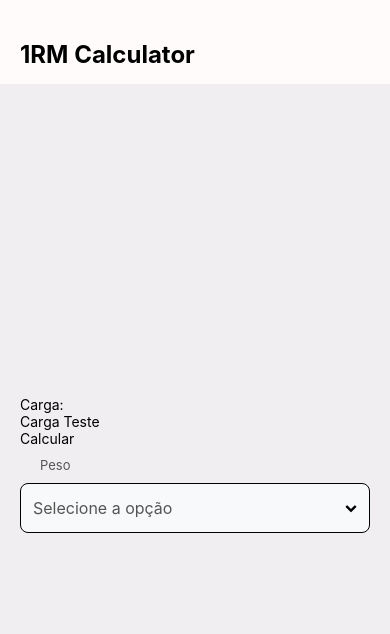
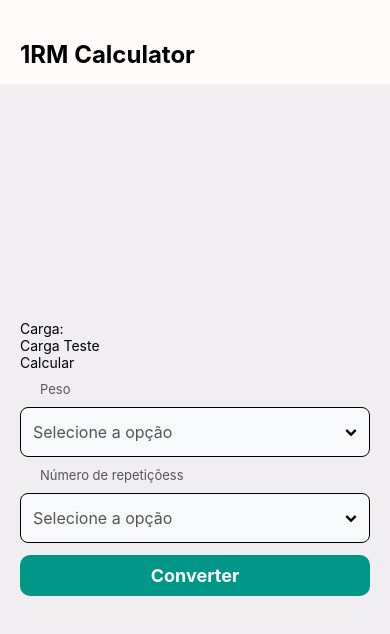
Before and after one commit to felipesousac/1rm-calculator, a React Native app: screen / in a window 390 px wide. Shown: the top 634 px of the page. Built offline with nearby package versions, Linux system fonts and the light colour scheme.

Commit message:
Add button that will convert user's weight

```diff
--- a/src/components/Form/index.jsx
+++ b/src/components/Form/index.jsx
@@ -14,6 +14,7 @@ import * as yup from 'yup'
 import { Select } from '../Select'
 
 import { styles } from './styles'
+import { SubmitButton } from '../SubmitButton'
 
 const schema = yup.object({
   carga: yup
@@ -76,6 +77,13 @@ export function Form() {
         options={fakePeso}
         label="Peso"
       />
+      <Select
+        onChangeSelect={() => {}}
+        text="Selecione a opção"
+        options={fakePeso}
+        label="Número de repetiçõess"
+      />
+      <SubmitButton />
     </SafeAreaView>
   )
 }
--- /dev/null
+++ b/src/components/SubmitButton/index.jsx
@@ -0,0 +1,20 @@
+import React from 'react'
+import { TouchableOpacity, Button, View, Text } from 'react-native'
+
+import { styles } from './styles'
+
+export function SubmitButton() {
+  const convertCurrentWeight = () => {
+    alert('TEST')
+  }
+
+  return (
+    <TouchableOpacity
+      onPress={() => convertCurrentWeight()}
+      activeOpacity={0.8}
+      style={styles.buttonContainer}
+    >
+      <Text style={styles.buttonText}>Converter</Text>
+    </TouchableOpacity>
+  )
+}
--- /dev/null
+++ b/src/components/SubmitButton/styles.js
@@ -0,0 +1,18 @@
+import { StyleSheet } from 'react-native'
+
+export const styles = StyleSheet.create({
+  buttonContainer: {
+    backgroundColor: '#009688',
+    borderRadius: 10,
+    paddingVertical: 10,
+    paddingHorizontal: 12,
+    marginVertical: 12,
+    elevation: 8
+  },
+  buttonText: {
+    fontSize: 18,
+    color: '#fff',
+    fontWeight: 'bold',
+    alignSelf: 'center'
+  }
+})
```
